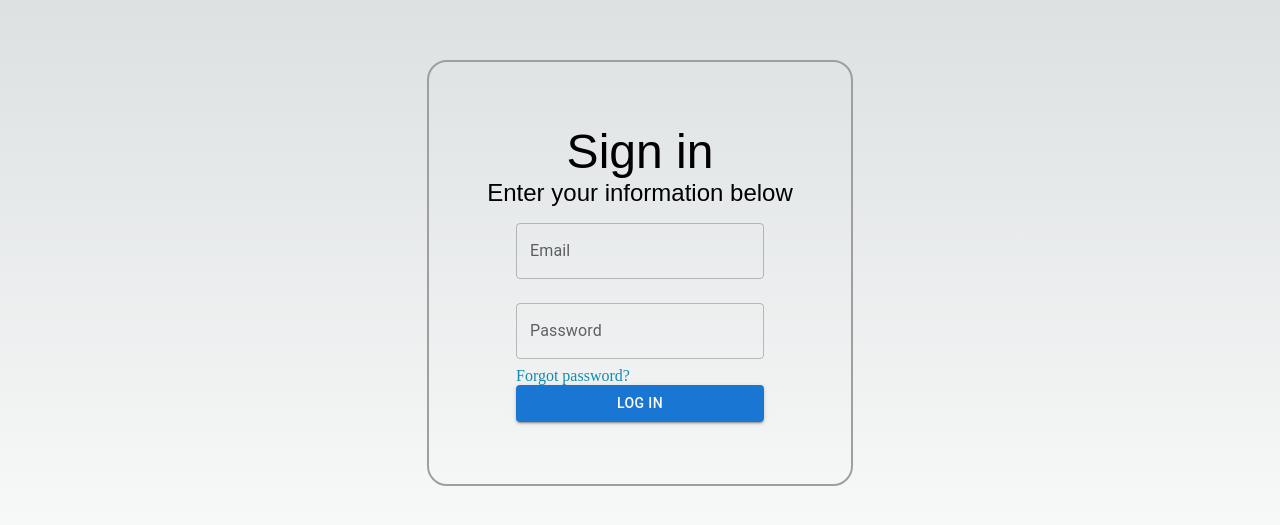
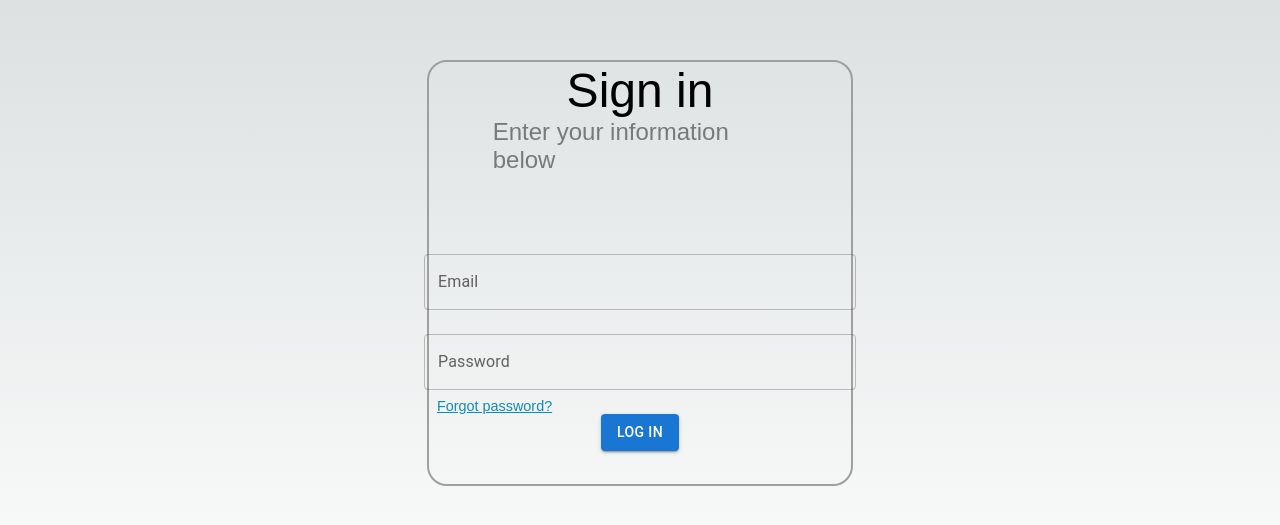
Before and after one commit to danielchao0214/borderline, a Next.js app: page /login in a window 1280 px wide. Shown: the part 127-652 px from the top of the page. Built offline with nearby package versions, Linux system fonts and the light colour scheme; a web font is replaced by a local one.

Commit message:
login is done

```diff
--- a/src/pages/login/index.js
+++ b/src/pages/login/index.js
@@ -1,6 +1,5 @@
-import Head from 'next/head'
-import Image from 'next/image'
 import React, { useState } from "react";
+import { useRouter } from 'next/router'
 import { Inter } from 'next/font/google'
 import { TextField, Button } from '@mui/material';
 import styles from '@/styles/Login.module.css'
@@ -10,42 +9,49 @@ const inter = Inter({ subsets: ['latin'] })
 export default function Home() {
   const [email, setEmail] = useState("");
   const [password, setPassword] = useState("");
+  const router = useRouter();
+
   const handleSubmit = (event) => {
     event.preventDefault();
     console.log(`Submitted: ${email} ${password}`);
-    // handle form submission logic here
+    router.push('/'); // this should be changed to whatever
+    // handle submit logic here
   };
   return (
     <>
       <main className={styles.main}>
         <div className={styles.squircle}>
+          <div id={styles.text}>
             <div className={styles.heading}>
               <p>Sign in</p>
             </div>
             <div className={styles.description}>
               <p>Enter your information below</p>
             </div>
+          </div>
           <form onSubmit={handleSubmit} className={styles.form}>
             <TextField
               label="Email"
+              className={styles.formTextField}
               value={email}
               onChange={(event) => setEmail(event.target.value)}
               margin="normal"
               variant="outlined"
-              className={styles.formTextField}
             />
             <TextField
               label="Password"
+              className={styles.formTextField}
               value={password}
               onChange={(event) => setPassword(event.target.value)}
               margin="normal"
               variant="outlined"
-              className={styles.formTextField}
             />
             <a href="/forgot-password" id={styles.forgotpassword}>Forgot password?</a>
-            <Button type="submit" variant="contained" id={styles.submitbutton}>
+            <div style={{ display: "flex", justifyContent: "center" }}>
+              <Button className={styles.submitbutton} type="submit" variant="contained">
                 Log in
               </Button>
+            </div>
           </form>
         </div>
       </main>
--- a/src/styles/Login.module.css
+++ b/src/styles/Login.module.css
@@ -16,10 +16,19 @@
     height: 33.33vw;
     border: 2px solid #9f9f9f;
     border-radius: 20px;
+    padding-bottom: 6em;
     display: flex;
     align-items: center;
     justify-content: center;
     flex-direction: column;
+}
+
+#text {
+    display: flex;
+    justify-content: center;
+    align-items: center;
+    flex-direction: column;
+    margin: 8vh;
 }
 
 .heading {
@@ -29,7 +38,8 @@
 
 .description {
     font-family: 'Abel', sans-serif;
-    font-size: 1.5em
+    font-size: 1.5em;
+    color: #797979;
 }
 
 .form {
@@ -37,20 +47,26 @@
     flex-direction: column;
 }
 
-.formInput {
-    width: 100%;
+.formTextField {
+    margin: 1vh;
+    width: 27em;
 }
 
 #forgotpassword {
+    font-family: sans-serif;
+    font-size: 0.9em;
     color: #118AB2;
-    text-decoration: none;
+    text-decoration: underline;
+    padding-left: 0.9em;
 }
 
 #forgotpassword:hover {
-    color: #0B555D;
+    color: #0D5E66;
 }
 
-#submitbutton {
-    background-color: '#BFBFBF';
-    color: 'black';
+.submitbutton {
+    margin-top: 3vh;
+    background-color: #BFBFBF;
+    color: black;
+    width:auto;
 }
```
Lines whose indentation alone changed are shown as unchanged.
